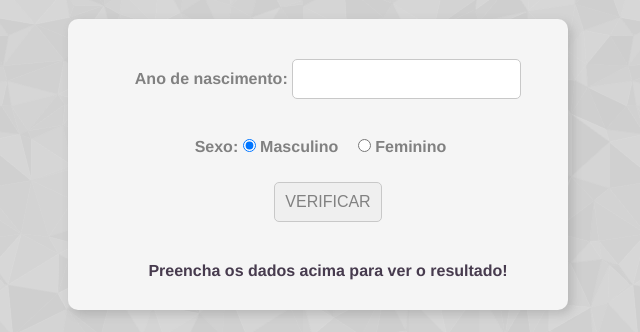
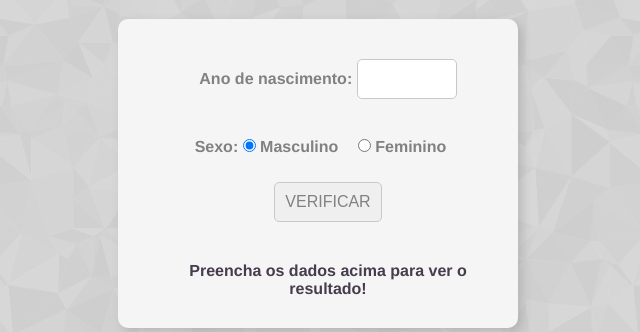
Before and after one commit to byhelenmedeiros/verificadordeidade, a plain HTML site: page index.html in a window 1280 px wide. Shown: the part 81-413 px from the top of the page, without its empty margins (322-962 px from the left). Drawn offline with Linux system fonts and the light colour scheme.

Commit message:
#txtano input

```diff
--- a/style.css
+++ b/style.css
@@ -7,6 +7,8 @@
 
   body{
     background: url(../img/bg.png);
+    text-align: center;
+
 
 }
 
@@ -18,7 +20,7 @@ header{
 section{
     background: #f5f5f5;
     border-radius: 10px;
-    width: 500px;
+    width: 400px;
     padding: 20px 0 0 20px ;
     margin: auto;
     box-shadow: 4px 4px 10px rgba(99, 99, 99, 0.259);
@@ -44,6 +46,7 @@ footer p{
 h1{
     margin: 35px;
     font: bold 2em monospace;
+
 }
 
 a {
@@ -90,3 +93,7 @@ img{
     padding: 30px;
     color: #473b4e;
 }
+
+#txtano{
+    max-width: 100px;
+}
```
